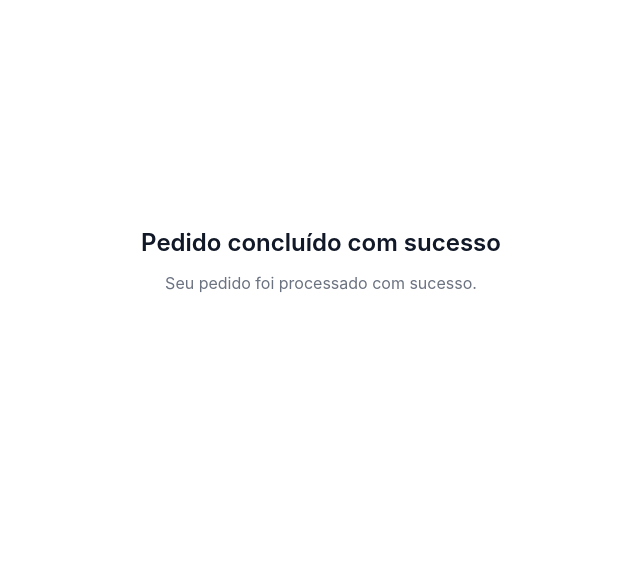
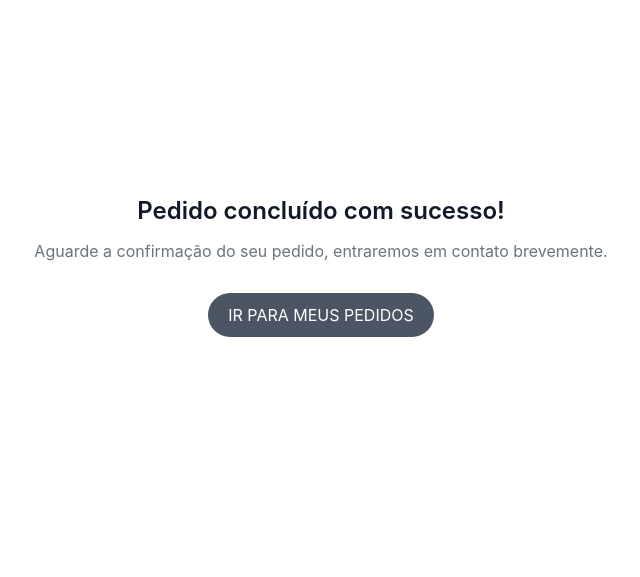
Before and after one commit to CodeVanzi/Django-Marketplace-Sitio, a Django app: page /cart/success/ in a window 1280 px wide. Shown: the part 236-813 px from the top of the page, without its empty margins (319-959 px from the left). Run offline with Django 4.2, Linux system fonts and the light colour scheme; some libraries are stand-ins or nearby versions.

Commit message:
Update success.html

```diff
--- a/marketplace_sitio/cart/templates/cart/success.html
+++ b/marketplace_sitio/cart/templates/cart/success.html
@@ -3,11 +3,13 @@
 
 <div class="max-w-7xl mx-auto flex items-center justify-center h-screen">
     <div class="text-center">
-        <div class="col-md-12">
-            <h1 class="text-2xl text-gray-900 dark:text-white font-semibold">Pedido concluído com sucesso</h1>
-            <p class="text-gray-500 mt-3">Seu pedido foi processado com sucesso.</p>
+        <div class="col-md-12 mb-10">
+            <h1 class="text-2xl text-gray-900 dark:text-white font-semibold">Pedido concluído com sucesso!</h1>
+            <p class="text-gray-500 mt-3">Aguarde a confirmação do seu pedido, entraremos em contato brevemente.</p>
+
 
         </div>
+        <a href="{% url 'myorders' %}" class="bg-gray-600 hover:bg-emerald-800 text-white uppercase py-3 px-5 rounded-full text-center mt-10">ir para Meus pedidos</a>
     </div>
 </div>
 
```
